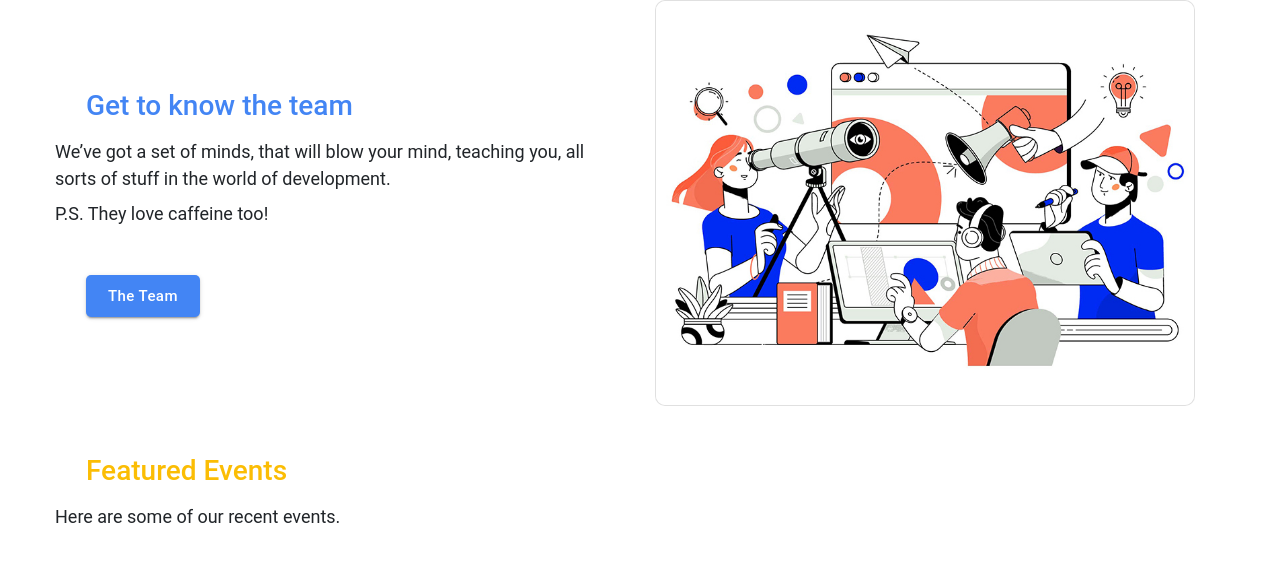
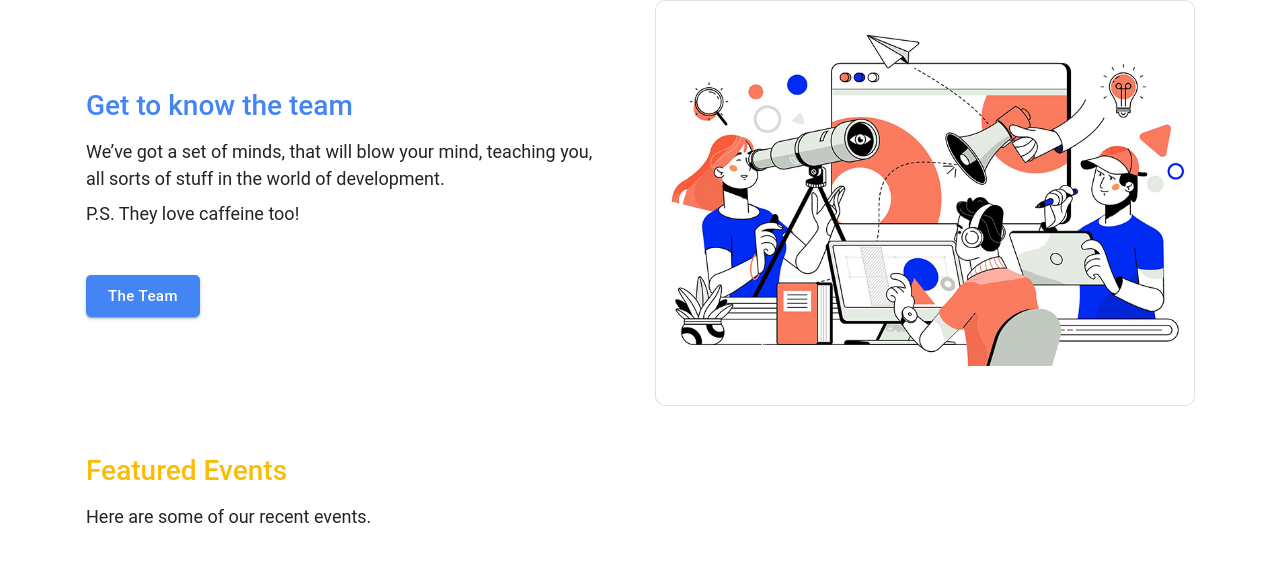
Before and after one commit to Developer-Students-Clubs-MESCOE/dsc-mescoe-website, a React (Create React App) app: page / in a window 1280 px wide. Shown: the part 798-1364 px from the top of the page. Built offline with nearby package versions, Linux system fonts and the light colour scheme.

Commit message:
Home section row margin

```diff
--- a/src/components/home/HomeSection.jsx
+++ b/src/components/home/HomeSection.jsx
@@ -14,7 +14,7 @@ class HomeSection extends Component {
           <Row className="ml-3">
             <h3 style={{color: data.button.backgroundColor}}>{data.title}</h3>
           </Row>
-          <Row>
+          <Row className="ml-3">
             {data.content.map((text, key) => <Col key={key} xs="11" className="p-0 mt-2">
               <p
                 className='p-0 m-0'
--- a/src/data/eventSections.js
+++ b/src/data/eventSections.js
@@ -1,7 +1,3 @@
-import teamImage from "../assets/img/team.webp";
-import {Event, LocationOn} from "@material-ui/icons";
-import React from "react";
-
 const eventSections = [
   {
     title: 'Upcoming ',
--- a/src/views/Events.jsx
+++ b/src/views/Events.jsx
@@ -1,4 +1,4 @@
-import { CardActionArea, Select, TextField, Toolbar } from '@material-ui/core';
+import { TextField, Toolbar } from '@material-ui/core';
 import { SearchOutlined } from '@material-ui/icons';
 import React from 'react';
 import { Col, Container, Row } from 'react-bootstrap';
```
